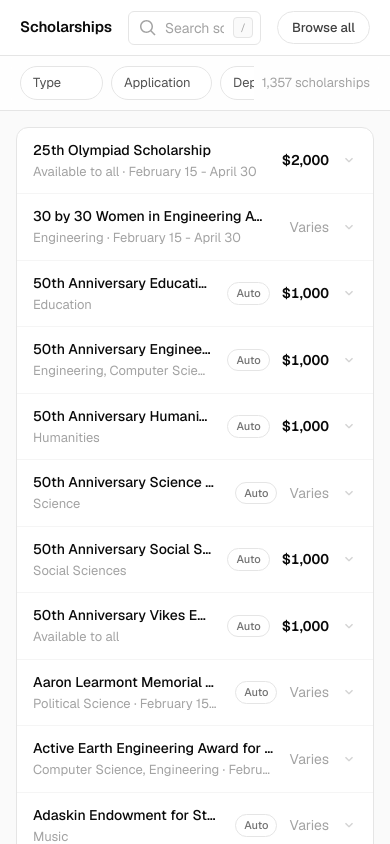
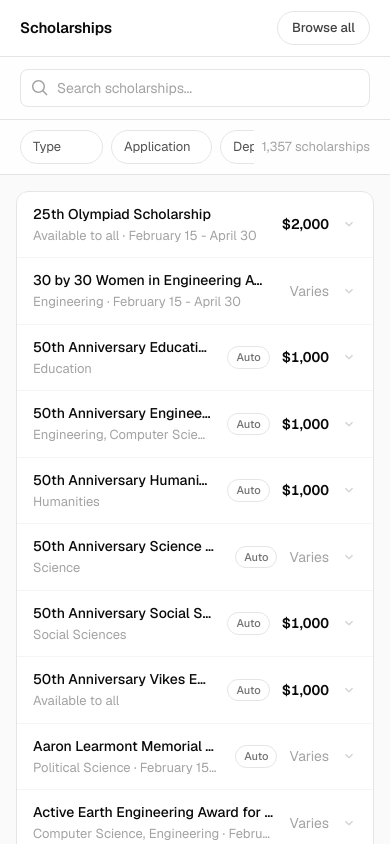
Before and after one commit to sammcclenaghan/uvic-scholarships, a Next.js app: page /search in a window 390 px wide. Built offline with nearby package versions, Linux system fonts and the light colour scheme.

Commit message:
search bar on mobile

```diff
--- a/src/components/scholarship-search.tsx
+++ b/src/components/scholarship-search.tsx
@@ -152,12 +152,13 @@ export function ScholarshipSearch({
 
   return (
     <div className="flex h-dvh flex-col overflow-hidden bg-gray-50">
-      <header className="sticky top-0 z-30 flex h-14 w-full shrink-0 items-center gap-4 border-b border-gray-200 bg-white/90 px-5 backdrop-blur">
+      <header className="sticky top-0 z-30 w-full shrink-0 border-b border-gray-200 bg-white/90 backdrop-blur">
+        <div className="flex h-14 items-center gap-4 px-5">
           <a href="/" className="shrink-0 text-[15px] font-semibold tracking-[-0.01em] text-gray-950">
             Scholarships
           </a>
 
-        <div className="min-w-0 flex-1">
+          <div className="hidden min-w-0 flex-1 sm:block">
             <div className="relative mx-auto max-w-xl">
               <label
                 htmlFor="search-header"
@@ -198,7 +199,7 @@ export function ScholarshipSearch({
             </div>
           </div>
 
-        <div className="flex shrink-0 items-center gap-3">
+          <div className="ml-auto flex shrink-0 items-center gap-3">
             <a
               href="/search"
               className="shrink-0 rounded-full border border-gray-200 bg-white px-3.5 py-1.5 text-[13px] font-medium text-gray-700 transition-colors hover:border-gray-400 hover:text-gray-950"
@@ -217,7 +218,43 @@ export function ScholarshipSearch({
               </svg>
             </a>
           </div>
+        </div>
+
       </header>
+
+      <div className="border-b border-gray-200 bg-white/80 px-5 py-3 sm:hidden">
+        <div className="relative">
+          <label
+            htmlFor="search-header-mobile"
+            className="absolute inset-y-0 left-0 flex items-center pl-3"
+          >
+            <svg
+              className="h-4 w-4 text-gray-400"
+              viewBox="0 0 16 16"
+              fill="currentColor"
+            >
+              <path
+                fillRule="evenodd"
+                clipRule="evenodd"
+                d="M1.5 6.5C1.5 3.73858 3.73858 1.5 6.5 1.5C9.26142 1.5 11.5 3.73858 11.5 6.5C11.5 9.26142 9.26142 11.5 6.5 11.5C3.73858 11.5 1.5 9.26142 1.5 6.5ZM6.5 0C2.91015 0 0 2.91015 0 6.5C0 10.0899 2.91015 13 6.5 13C8.02469 13 9.42677 12.475 10.5353 11.596L13.9697 15.0303L14.5 15.5607L15.5607 14.5L15.0303 13.9697L11.596 10.5353C12.475 9.42677 13 8.02469 13 6.5C13 2.91015 10.0899 0 6.5 0Z"
+              />
+            </svg>
+          </label>
+          <input
+            id="search-header-mobile"
+            type="search"
+            value={searchInput}
+            onChange={(e) => {
+              setSearchInput(e.target.value);
+            }}
+            placeholder="Search scholarships..."
+            autoComplete="off"
+            autoCorrect="off"
+            spellCheck={false}
+            className="block w-full rounded-lg border border-gray-200 bg-white py-2 pl-9 pr-3 text-sm tracking-[-0.01em] text-gray-950 outline-none placeholder:text-gray-400"
+          />
+        </div>
+      </div>
 
       <div className="border-b border-gray-200 bg-white/80 px-5 py-2.5 backdrop-blur">
         <div className="mx-auto flex max-w-3xl items-center gap-2">
```
Lines whose indentation alone changed are shown as unchanged.
